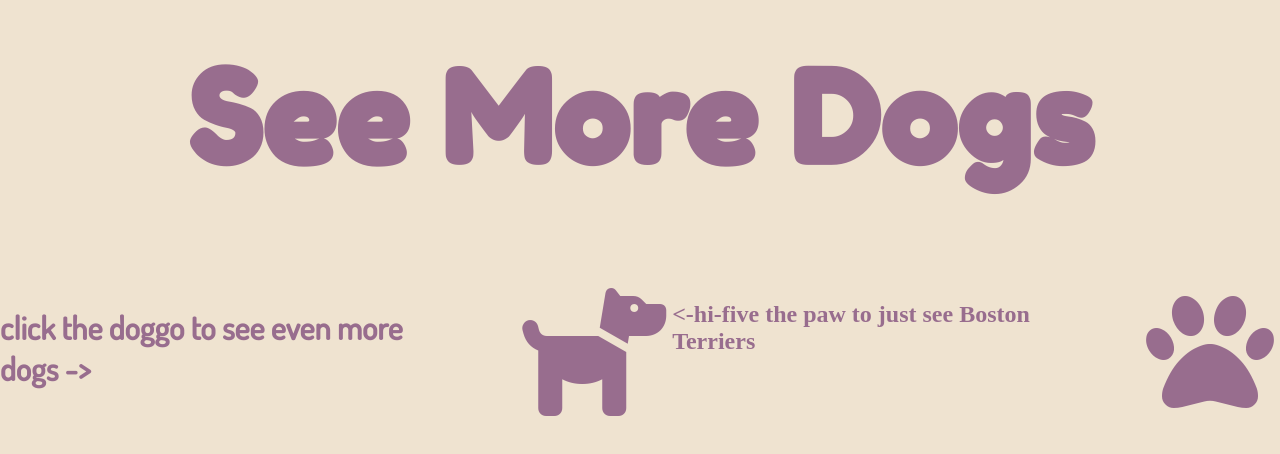
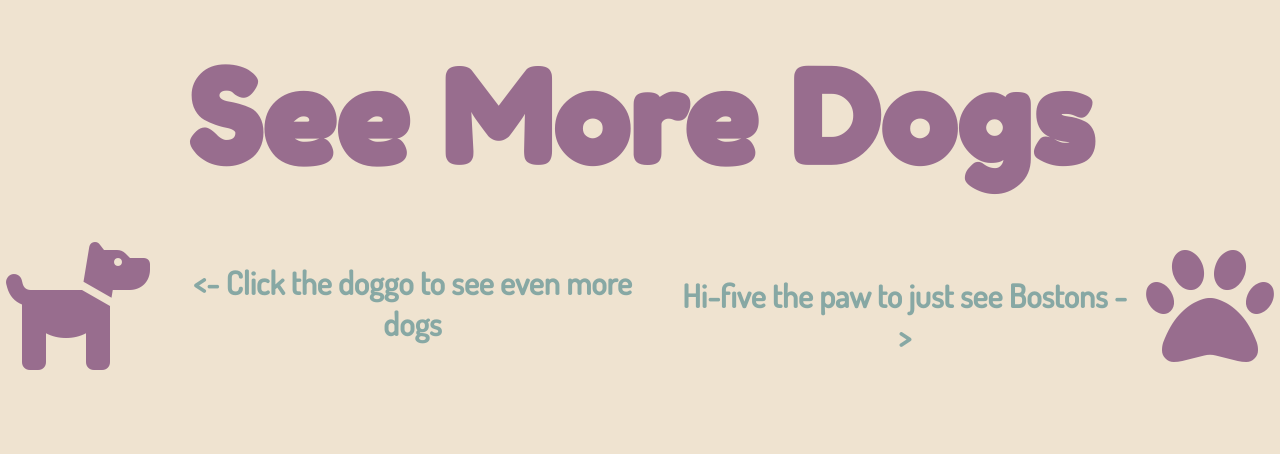
Before and after one commit to JLBrigham/see-more-dogs, a website: page index.html in a window 1280 px wide. Drawn offline with Linux system fonts and the light colour scheme; no server answers.

Commit message:
Restyled contents of subtitle-container div

```diff
--- a/index.html
+++ b/index.html
@@ -21,9 +21,13 @@
       <h1 class="title">See More Dogs</h1>
     </div>
     <div class="subtitle-container">
-      <h2 class="subtitle">click the doggo to see even more dogs -></h2>
-      <button id="btn" class="add-more-btn"><i class="fas fa-dog"></i></button>
-      <h2><-hi-five the paw to just see Boston Terriers</h2>
+      <div class="button-container">
+        <button id="btn" class="add-more-btn">
+          <i class="fas fa-dog"></i>
+        </button>
+        <h2 class="subtitle"><- Click the doggo to see even more dogs</h2>
+      </div>
+      <h2 class="subtitle-boston">Hi-five the paw to just see Bostons -></h2>
       <button id="boston-btn" class="boston-btn">
         <i class="fas fa-paw"></i>
       </button>
--- a/styles.css
+++ b/styles.css
@@ -13,11 +13,26 @@ body {
   font-family: "Fredoka One", cursive;
   font-size: 8em;
   margin-top: 40px;
+  margin-bottom: 40px;
 }
 
 .subtitle {
   font-family: "Dosis", sans-serif;
   font-size: 2em;
+  text-align: center;
+  padding-left: 10px;
+  padding-right: 10px;
+  color: #87a8a4;
+}
+
+.subtitle-boston {
+  font-family: "Dosis", sans-serif;
+  font-size: 2em;
+  text-align: center;
+  padding-left: 10px;
+  padding-right: 10px;
+  color: #87a8a4;
+  align-self: flex-end;
 }
 
 .subtitle-container {
@@ -27,13 +42,16 @@ body {
   margin-bottom: 40px;
 }
 
+.button-container {
+  display: flex;
+  justify-content: center;
+}
 .add-more-btn,
 .boston-btn {
   background-color: #efe3d0;
   border: none;
   font-size: 8em;
   color: #986d8e;
-  padding-left: 70px;
 }
 
 .add-more-btn:hover,
```
